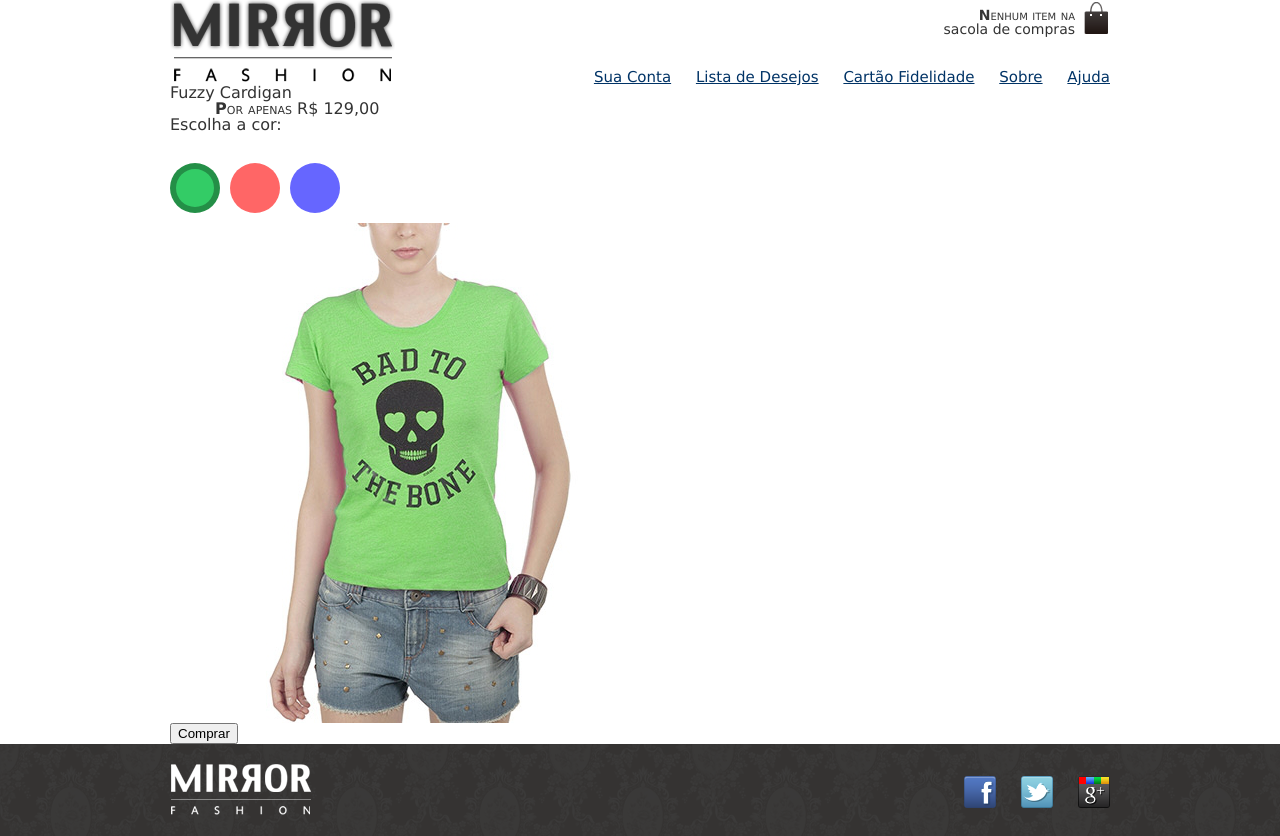
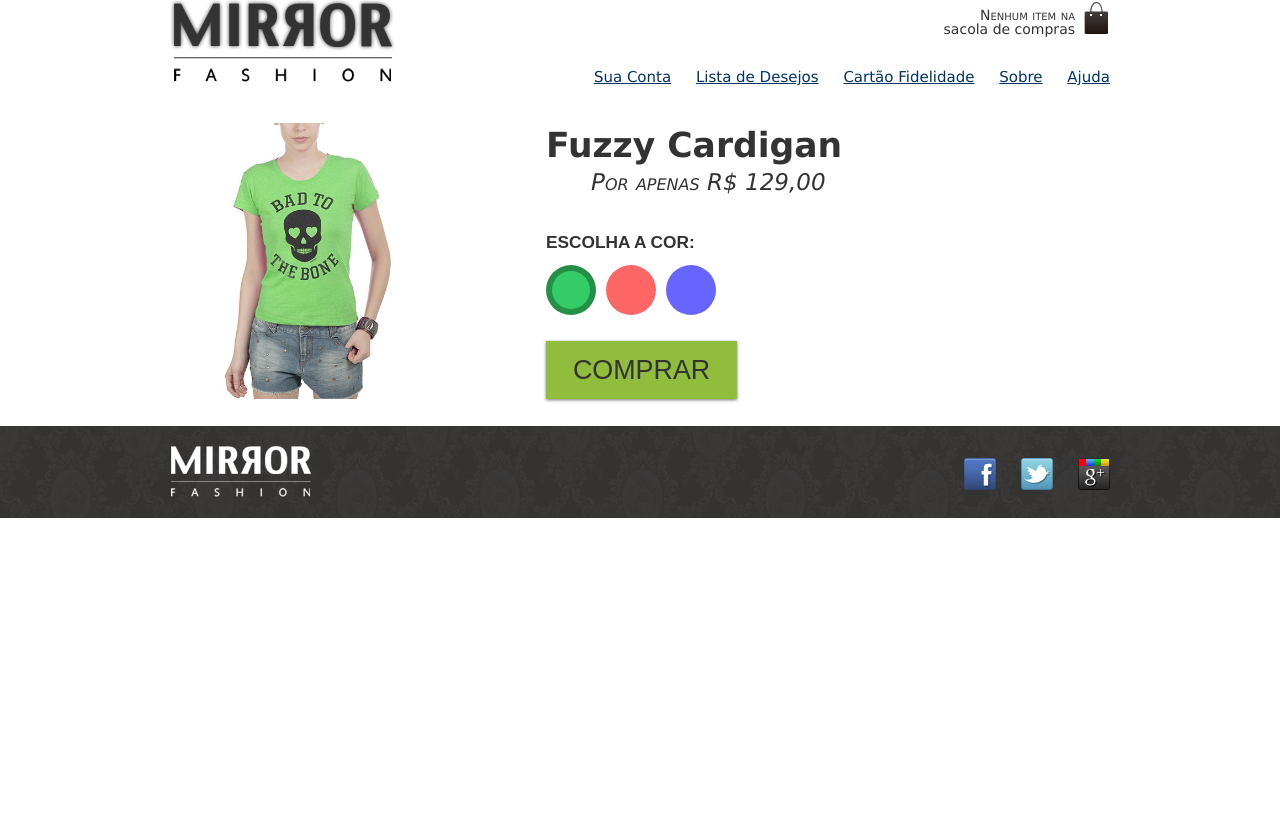
Before and after one commit to leofigueiredo000/Projeto-Caelum, a PHP site: page /produto.php in a window 1280 px wide. After the commit the page ends 518 px from the top, so only its background shows below. Run offline with PHP 8.4, Linux system fonts and the light colour scheme.

Commit message:
fim pagina produto

```diff
--- a/css/produto.css
+++ b/css/produto.css
@@ -1,6 +1,8 @@
 .cores{
-  position: relative;
+
  padding-top: 90px;
+ position: static;
+ padding: 0;
 }
 
 .cores label:after{
@@ -15,10 +17,20 @@
   -moz-box-sizing: border-box;
   box-sizing: border-box;
 
-  position: absolute;
+  position: static;
+  float: left;
   top: 30px;
 
+  border: 6px solid rgba(0,0,0,0);
+  transition: 1s;
+  margin-right: 10px;
 }
+  .cores label:hover:after{
+
+    border: 6px solid rgba(0,0,0,0.1)
+  }
+
+
 
 .cores input[type=radio]{
   display: none;
@@ -26,6 +38,21 @@
 
 .cores input:not(:checked) + label img {
   display: none;
+  }
+
+  .cores legend{
+    position: static;
+  }
+
+  .cores label img{
+    position: absolute;
+    top: 0;
+    left: 0;
+
+  max-width: 35%;
+  max-height: 100%;
+
+
   }
 
 label[for=verde]:after {
@@ -45,3 +72,52 @@ label[for=verde]:after {
 
   border: 6px solid rgba(0,0,0,0.3);
 }
+
+.produto{
+
+  color: #333;
+  line-height: 1.3;
+  margin-top: 2em;
+  position: relative;
+  padding-left: 40%;
+  font-size: 1.2em;
+}
+
+.produto h1
+{
+  font-size: 1.8em;
+  font-weight: bold;
+}
+
+.produto p {
+
+  font-size: 1.2em;
+  font-style: italic;
+  margin-bottom: 1em;
+}
+
+.produto legend {
+  display: block;
+  font: bold 0.9em/2.5 Arial;
+  text-transform: uppercase;
+  }
+
+  .comprar{
+    background: #91bd3c;
+    border: none;
+    color: #333;
+
+    font-size: 1.4em;
+    text-transform: uppercase;
+
+    box-shadow: 0 1px 3px #777;
+
+    display: block;
+    padding: 0.5em 1em;
+    margin: 1em 0;
+  }
+
+  @media(min-width: 630px){
+
+
+  }
--- a/css/sobre.css
+++ b/css/sobre.css
@@ -48,9 +48,7 @@ p {
   margin: 0 0 10px 10px;
 }
 
-p:first-letter {
-  font-weight: bold;
-}
+
 
 h1 + p {
   text-indent: 0;
--- a/produto.php
+++ b/produto.php
@@ -6,12 +6,12 @@
   $cabecalho_title = "Produto da Mirror Fashion";
   include("cabecalho.php");
   ?>
-
+  <div class="container">
     <div class="produto">
 
       <h1>Fuzzy Cardigan</h1>
       <p>Por apenas R$ 129,00</p>
-  </div>
+
 
       <form>
         <fieldset class="cores">
@@ -27,7 +27,7 @@
             <img src="img/produtos/foto2-rosa.png" alt="rosa">
           </label>
 
-      <input type="radio" name="azul" id="azul" value="azul">
+          <input type="radio" name="cor" id="azul" value="azul">
           <label for="azul">
             <img src="img/produtos/foto2-azul.png" alt="azul">
           </label>
@@ -36,7 +36,8 @@
         <input type="submit" class="comprar" value="Comprar">
       </form>
 
-
+    </div>
+  </div>
 
 
 
```
Lines whose indentation alone changed are shown as unchanged.
